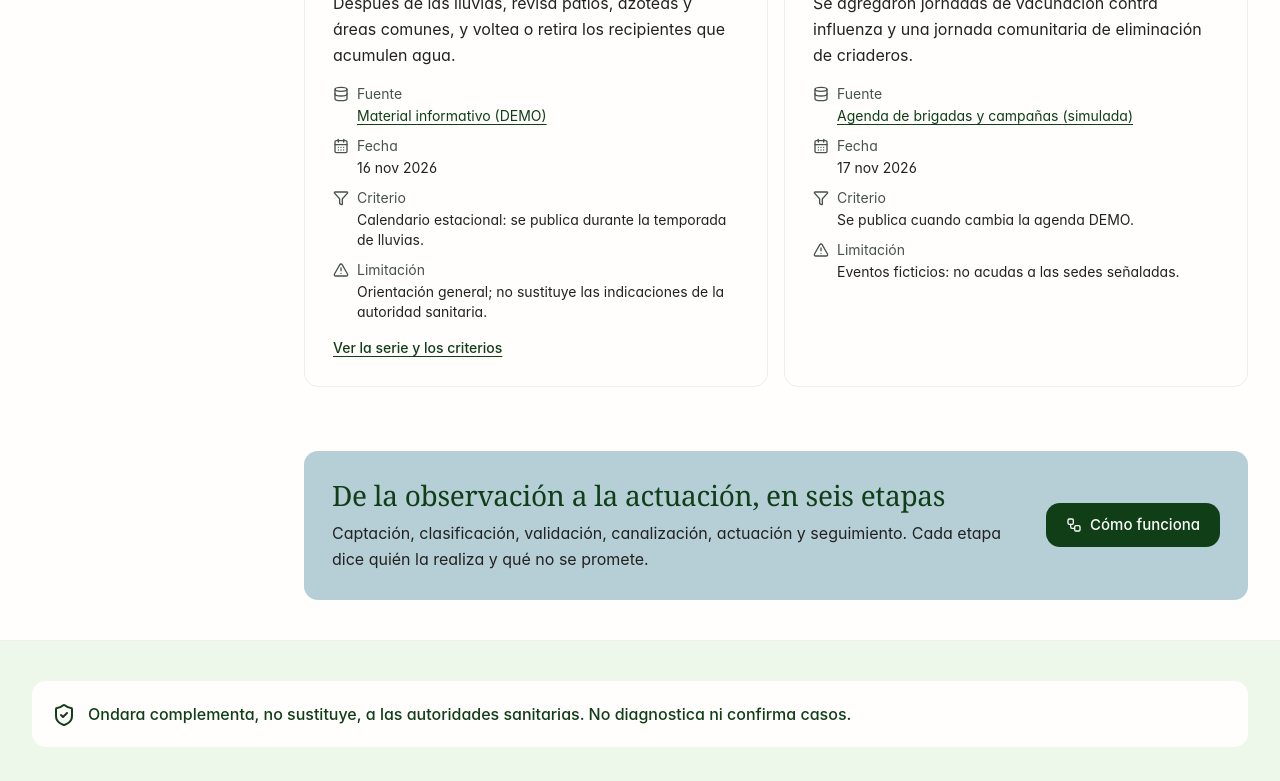
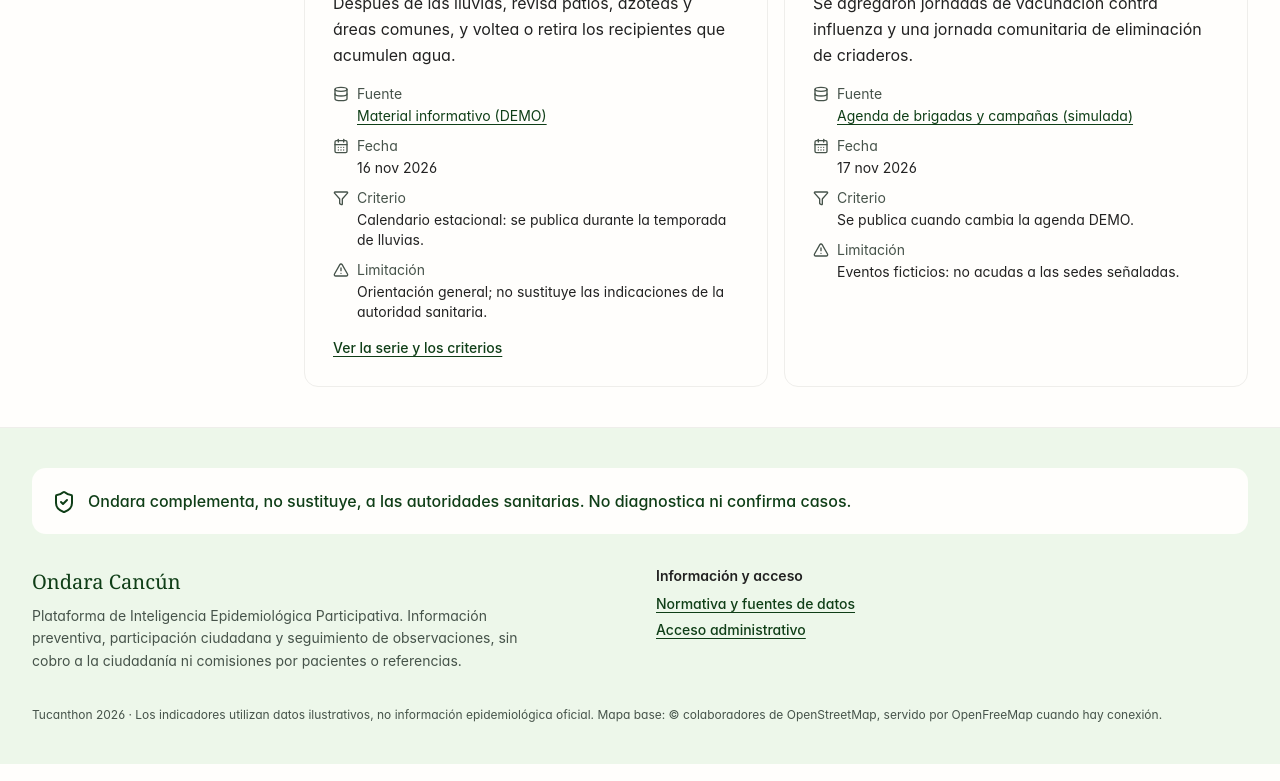
Before and after one commit to FranCiscoK18/TucanthonV3, a React (Vite) app: page /inicio in a window 1280 px wide. Shown: the part 3599-4380 px from the top of the page. Built offline with nearby package versions, Linux system fonts and the light colour scheme.

Commit message:
refactor: retirar sección Cómo funciona y accesos relacionados

```diff
--- a/src/pages/HomePage.tsx
+++ b/src/pages/HomePage.tsx
@@ -6,7 +6,6 @@ import {
   MessageSquarePlus,
   Scale,
   Syringe,
-  Workflow,
   X,
   type LucideIcon,
 } from 'lucide-react';
@@ -298,22 +297,6 @@ export function HomePage() {
         </AsyncContent>
       </section>
 
-      <section aria-labelledby="flujo" className="card card-slate">
-        <div className="flex flex-col gap-5 md:flex-row md:items-center md:justify-between">
-          <div className="max-w-2xl">
-            <h2 id="flujo" className="text-[1.75rem]">
-              De la observación a la actuación, en seis etapas
-            </h2>
-            <p className="mt-2 leading-relaxed">
-              Captación, clasificación, validación, canalización, actuación y seguimiento. Cada etapa dice quién la realiza y
-              qué no se promete.
-            </p>
-          </div>
-          <ButtonLink to="/como-funciona" icon={Workflow} variant="primary">
-            Cómo funciona
-          </ButtonLink>
-        </div>
-      </section>
     </div>
   );
 }
```
